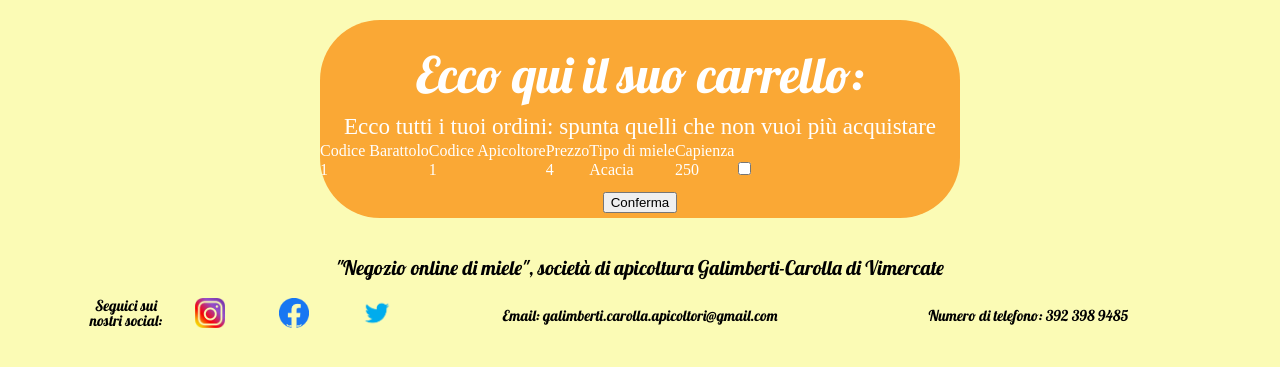
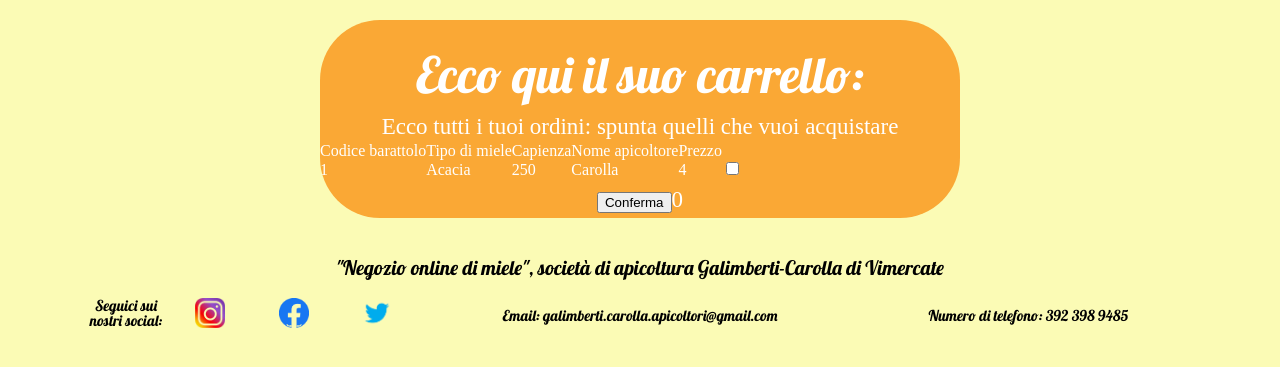
Before and after one commit to RoglaPrimo/Progetto_Galimberti_Carolla_Miele, a PHP site: page /pagine/ordini.php in a window 1280 px wide. Shown: the part 160-527 px from the top of the page. Run offline with PHP 8.4, Linux system fonts and the light colour scheme; a user stored in the database is signed in; data comes from the database, SQL or seed files in the repository; some libraries are stand-ins or nearby versions.

Commit message:
Andato avanti

```diff
--- a/pagine/ordini.php
+++ b/pagine/ordini.php
@@ -81,18 +81,41 @@ if ($_SESSION["tipologia"] != "cliente") {
         <?php
 
         $Codice_cliente = $_SESSION["Codice_utente"];
-        $sql = "  SELECT barattolo.Codice_barattolo, barattolo.Codice_apicoltore, barattolo.Prezzo, barattolo.Nome_miele, Barattolo.Capienza
-                FROM barattolo
+
+        $tot=array();
+        $Prezzi=0;
+            if(isset($_POST['cod_libri']))
+            {
+                $tot=$_POST['cod_libri'];
+                foreach($tot as $p)
+                {
+                    $sql1 = "SELECT barattolo.Prezzo
+                        FROM barattolo
+                        WHERE barattolo.Codice_barattolo='$p'";
+                    $ris1=$conn->query($sql1) or die("<p> query Fallita</p>");
+                    $ris1=$ris1->fetch_assoc();
+                    $Prezzi=$Prezzi+intval($ris1["Prezzo"]);
+
+                    $conn->query('SET FOREIGN_KEY_CHECKS=0;');
+                    $sql2 = " DELETE FROM barattolo WHERE barattolo.Codice_barattolo='$p'";
+                    $conn->query($sql2);
+                    $conn->query('SET FOREIGN_KEY_CHECKS=1;');
+                }
+            }
+
+        $sql = "  SELECT barattolo.Codice_barattolo, apicoltore.Cognome, barattolo.Prezzo, barattolo.Nome_miele, Barattolo.Capienza
+                FROM barattolo JOIN apicoltore ON apicoltore.Codice_apicoltore=barattolo.Codice_apicoltore
                 WHERE barattolo.Codice_cliente= '$Codice_cliente' ";
         $ris = $conn->query($sql) or die("<p> query Fallita</p>");
 
         if ($ris->num_rows > 0) {
-            echo "<p>Ecco tutti i tuoi ordini: spunta quelli che non vuoi più acquistare</p>";
-            echo "<table id='tabella_selezione_libri'>";
-            echo "<tr> <th>Codice Barattolo</th> <th>Codice Apicoltore</th> <th>Prezzo</th> <th> Tipo di miele </th> <th> Capienza</th> <th></th> </tr>";
+            echo "<p>Ecco tutti i tuoi ordini: spunta quelli che vuoi acquistare</p>";
+            echo "<table class='tabella_carrello'";
+            echo "<tr> <th>Codice barattolo</th> <th>Tipo di miele</th> <th>Capienza</th> <th>Nome apicoltore</th> <th>Prezzo</th> <th></th> </tr>";
+
             foreach ($ris as $riga) {
                 $Codice_Barattolo = $riga["Codice_barattolo"];
-                $Codice_apicoltore = $riga["Codice_apicoltore"];
+                $Cognome = $riga["Cognome"];
                 $Prezzo = $riga["Prezzo"];
                 $Nome_miele = $riga["Nome_miele"];
                 $Capienza = $riga["Capienza"];
@@ -100,23 +123,20 @@ if ($_SESSION["tipologia"] != "cliente") {
                 echo "
                     <tr>
                     <td>$Codice_Barattolo</td>
-					<td>$Codice_apicoltore</td>
-					<td>$Prezzo</td>
 					<td>$Nome_miele</td>
-                    <td>$Capienza</td>
+					<td>$Capienza</td>
+					<td>$Cognome</td>
+                    <td>$Prezzo</td>
                     <td><input type='checkbox' name='cod_libri[]' value='$Codice_Barattolo' /></td>
-
-
                     </tr>
                 ";
             }
         } else {
         }
-        echo "</table>"
-
+        echo "</table>";
+        echo '<p style="text-align: center; padding-top: 10px"><input type="submit" value="Conferma" />'.$Prezzi.'</p>';
         ?>
     </form>
-    <p style="text-align: center; padding-top: 10px"><input type="submit" value="Conferma" /></p>
     </div>
 
 
--- a/style.css
+++ b/style.css
@@ -557,6 +557,11 @@ body {
     padding:7px;
 }
 
+.tabella_carrello
+{
+
+}
+
 #cursive{
     font-family: 'Lobster',cursive;
 }
```
